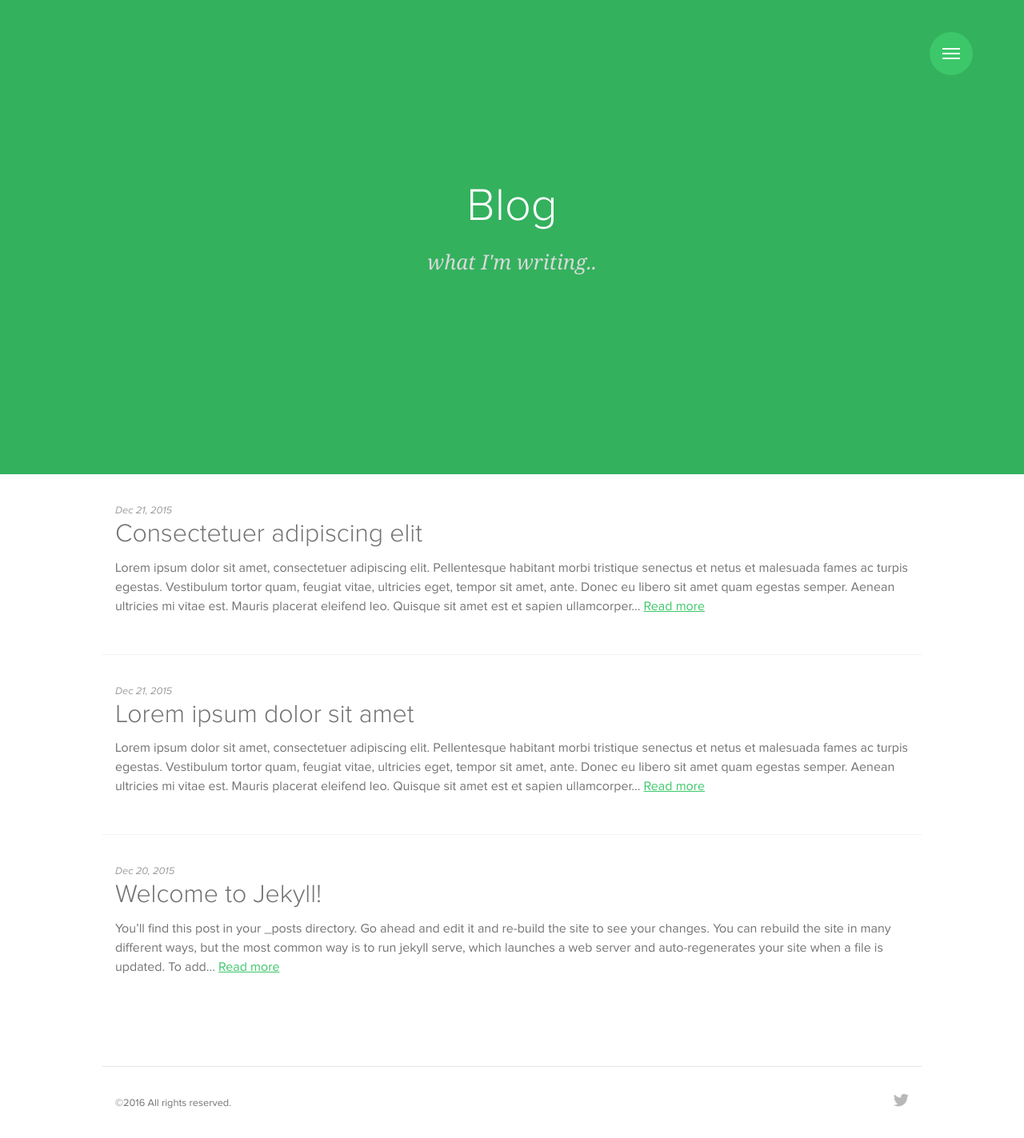
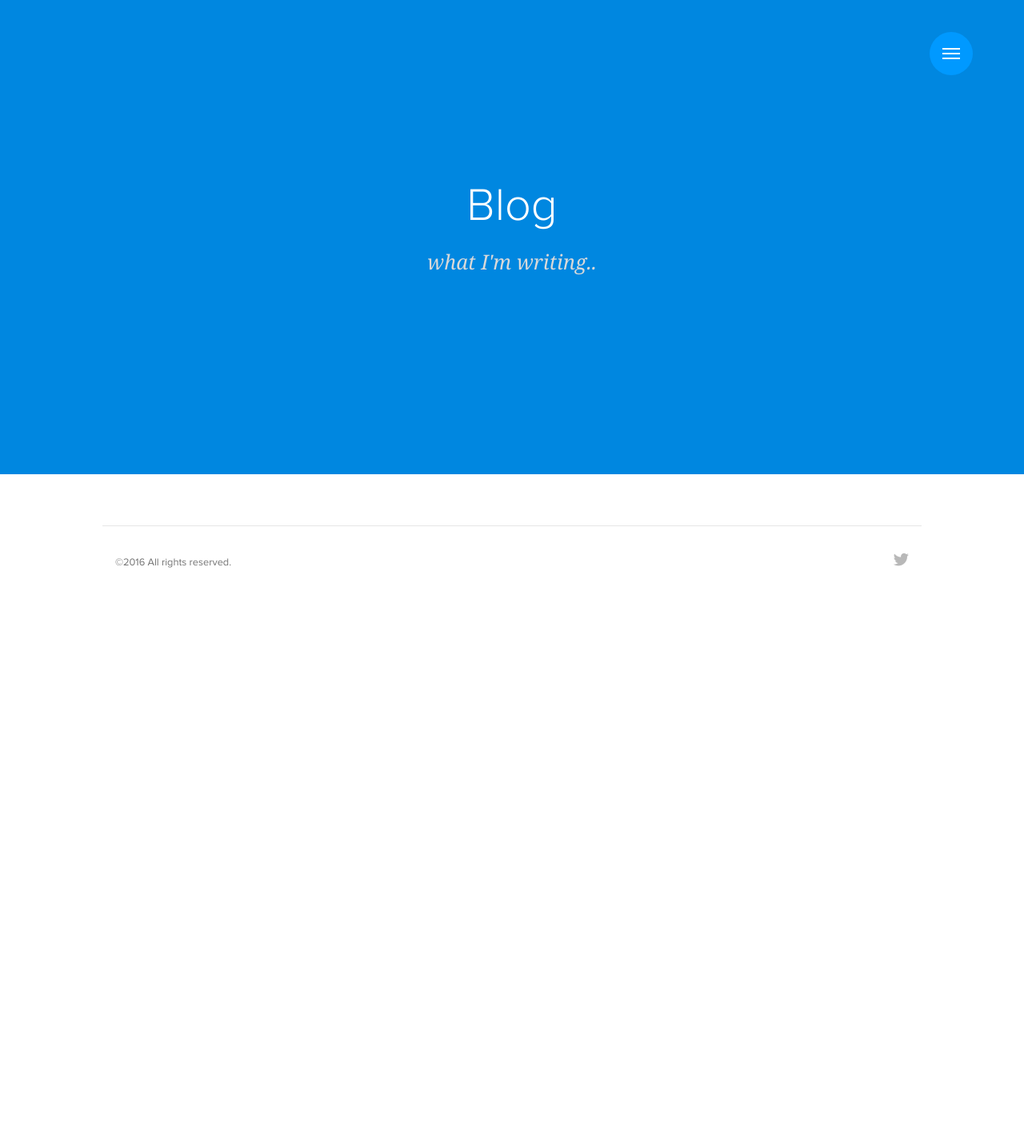
Before and after one commit to divecoding/divecoding.github.io, a Jekyll site: the page built from blog/index.html, in a window 1280 px wide. Shown: the whole page at 80% size. Built offline with Jekyll 4.4.1, drawn with Linux system fonts in a browser that asks for light colours; some web fonts are replaced.

Commit message:
changed background color

```diff
--- a/_posts/2015-12-20-welcome-to-jekyll.markdown
+++ /dev/null
@@ -1,26 +0,0 @@
----
-layout: post
-title:  "Welcome to Jekyll!"
-permalink:  "welcome"
-date:   2015-12-20 11:58:35 -0200
-categories: jekyll update
----
-You’ll find this post in your `_posts` directory. Go ahead and edit it and re-build the site to see your changes. You can rebuild the site in many different ways, but the most common way is to run `jekyll serve`, which launches a web server and auto-regenerates your site when a file is updated.
-
-To add new posts, simply add a file in the `_posts` directory that follows the convention `YYYY-MM-DD-name-of-post.ext` and includes the necessary front matter. Take a look at the source for this post to get an idea about how it works.
-
-Jekyll also offers powerful support for code snippets:
-
-{% highlight ruby %}
-def print_hi(name)
-  puts "Hi, #{name}"
-end
-print_hi('Tom')
-#=> prints 'Hi, Tom' to STDOUT.
-{% endhighlight %}
-
-Check out the [Jekyll docs][jekyll-docs] for more info on how to get the most out of Jekyll. File all bugs/feature requests at [Jekyll’s GitHub repo][jekyll-gh]. If you have questions, you can ask them on [Jekyll Talk][jekyll-talk].
-
-[jekyll-docs]: http://jekyllrb.com/docs/home
-[jekyll-gh]:   https://github.com/jekyll/jekyll
-[jekyll-talk]: https://talk.jekyllrb.com/
--- a/_posts/2015-12-20-welcome-to-jekyll2.markdown
+++ /dev/null
@@ -1,35 +0,0 @@
----
-layout: post
-title:  "Lorem ipsum dolor sit amet"
-permalink:  "lorem-ipsum-dolor-sit-amet"
-date:   2015-12-21 20:08:35 -0200
-categories: jekyll update
----
-
-<h1>Lorem ipsum dolor sit amet, consectetuer adipiscing elit.</h1>
-
-<p><strong>Pellentesque habitant morbi tristique</strong> senectus et netus et malesuada fames ac turpis egestas. Vestibulum tortor quam, feugiat vitae, ultricies eget, tempor sit amet, ante. Donec eu libero sit amet quam egestas semper. <em>Aenean ultricies mi vitae est.</em> Mauris placerat eleifend leo. Quisque sit amet est et sapien ullamcorper pharetra. Vestibulum erat wisi, condimentum sed, <code>commodo vitae</code>, ornare sit amet, wisi. Aenean fermentum, elit eget tincidunt condimentum, eros ipsum rutrum orci, sagittis tempus lacus enim ac dui. <a href="#">Donec non enim</a> in turpis pulvinar facilisis. Ut felis.</p>
-
-<h2>Header Level 2</h2>
-
-<ol>
-  <li>Lorem ipsum dolor sit amet, consectetuer adipiscing elit.</li>
-  <li>Aliquam tincidunt mauris eu risus.</li>
-</ol>
-
-<blockquote><p>Lorem ipsum dolor sit amet, consectetur adipiscing elit. Vivamus magna. Cras in mi at felis aliquet congue. Ut a est eget ligula molestie gravida. Curabitur massa. Donec eleifend, libero at sagittis mollis, tellus est malesuada tellus, at luctus turpis elit sit amet quam. Vivamus pretium ornare est.</p></blockquote>
-
-<h3>Header Level 3</h3>
-
-<ul>
-  <li>Lorem ipsum dolor sit amet, consectetuer adipiscing elit.</li>
-  <li>Aliquam tincidunt mauris eu risus.</li>
-</ul>
-
-{% highlight css %}
-#header h1 a {
-  display: block;
-  width: 300px;
-  height: 80px;
-}
-{% endhighlight %}
--- a/_posts/2015-12-20-welcome-to-jekyll3.markdown
+++ /dev/null
@@ -1,35 +0,0 @@
----
-layout: post
-title:  "Consectetuer adipiscing elit"
-permalink:  "consectetuer-adipiscing-elit"
-date:   2015-12-21 20:08:35 -0200
-categories: jekyll update
----
-
-<h1>Lorem ipsum dolor sit amet, consectetuer adipiscing elit.</h1>
-
-<p><strong>Pellentesque habitant morbi tristique</strong> senectus et netus et malesuada fames ac turpis egestas. Vestibulum tortor quam, feugiat vitae, ultricies eget, tempor sit amet, ante. Donec eu libero sit amet quam egestas semper. <em>Aenean ultricies mi vitae est.</em> Mauris placerat eleifend leo. Quisque sit amet est et sapien ullamcorper pharetra. Vestibulum erat wisi, condimentum sed, <code>commodo vitae</code>, ornare sit amet, wisi. Aenean fermentum, elit eget tincidunt condimentum, eros ipsum rutrum orci, sagittis tempus lacus enim ac dui. <a href="#">Donec non enim</a> in turpis pulvinar facilisis. Ut felis.</p>
-
-<h2>Header Level 2</h2>
-
-<ol>
-  <li>Lorem ipsum dolor sit amet, consectetuer adipiscing elit.</li>
-  <li>Aliquam tincidunt mauris eu risus.</li>
-</ol>
-
-<blockquote><p>Lorem ipsum dolor sit amet, consectetur adipiscing elit. Vivamus magna. Cras in mi at felis aliquet congue. Ut a est eget ligula molestie gravida. Curabitur massa. Donec eleifend, libero at sagittis mollis, tellus est malesuada tellus, at luctus turpis elit sit amet quam. Vivamus pretium ornare est.</p></blockquote>
-
-<h3>Header Level 3</h3>
-
-<ul>
-  <li>Lorem ipsum dolor sit amet, consectetuer adipiscing elit.</li>
-  <li>Aliquam tincidunt mauris eu risus.</li>
-</ul>
-
-{% highlight css %}
-#header h1 a {
-  display: block;
-  width: 300px;
-  height: 80px;
-}
-{% endhighlight %}
--- a/_sass/_variables.scss
+++ b/_sass/_variables.scss
@@ -30,7 +30,7 @@ $base-z-index: 0;
 
 // Colors
 //
-$primary-color: #3cc76a;
+$primary-color: #09f;
 $white-color: #fff;
 $black-color: #000;
 $blue-color: #477dca;
```
